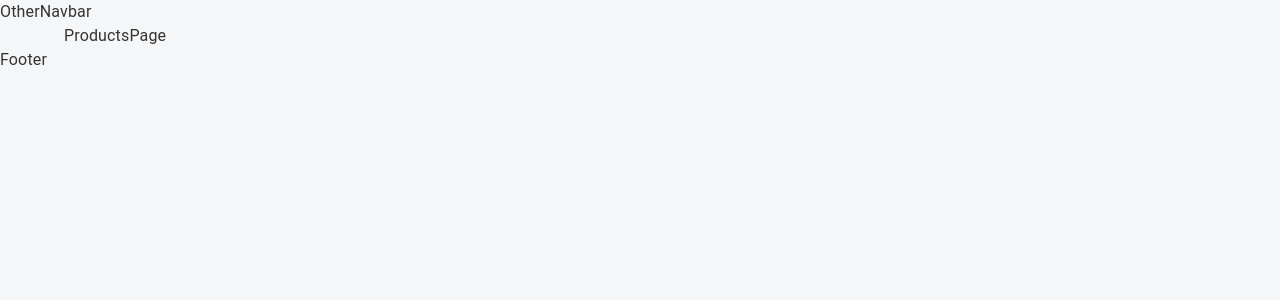
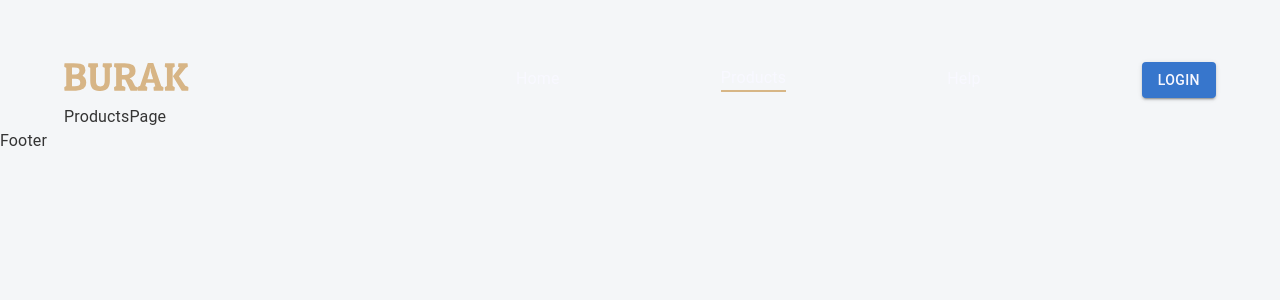
Before and after one commit to mumar9504/burak-react, a React (Create React App) app: page /products in a window 1280 px wide. Shown: the top 300 px of the page. Built offline with nearby package versions, Linux system fonts and the light colour scheme.

Commit message:
feat: publish otherNavbar header component

```diff
--- a/package.json
+++ b/package.json
@@ -19,6 +19,7 @@
     "web-vitals": "^2.1.4"
   },
   "devDependencies": {
+    "@babel/plugin-proposal-private-property-in-object": "^7.21.11",
     "@types/jest": "^27.5.2",
     "@types/node": "^17.0.45",
     "@types/react": "^18.2.48",
--- a/src/app/App.tsx
+++ b/src/app/App.tsx
@@ -1,5 +1,4 @@
 import React from "react";
-import "../css/app.css";
 import { Box, Button, Container, Stack, Typography } from "@mui/material";
 import { Link, Route, Switch, useLocation } from "react-router-dom";
 import { HomePage } from "./screens/homePage/index";
@@ -20,21 +19,11 @@
     <>
       {location.pathname === "/" ? <HomeNavbar /> : <OtherNavbar />}
       <Switch>
-        <Route path="/products">
-          <ProductsPage />
-        </Route>
-        <Route path="/orders">
-          <OrdersPage />
-        </Route>
-        <Route path="/member-page">
-          <UserPage />
-        </Route>
-        <Route path="/help">
-          <HelpPage />
-        </Route>
-        <Route path="/">
-          <HomePage />
-        </Route>
+        <Route path="/products" exact component={ProductsPage} />
+        <Route path="/orders" exact component={OrdersPage} />
+        <Route path="/member-page" exact component={UserPage} />
+        <Route path="/help" exact component={HelpPage} />
+        <Route path="/" exact component={HomePage} />
       </Switch>
       <Footer />
     </>
@@ -42,3 +31,51 @@
 }
 
 export default App;
+
+
+
+
+
+// import React from "react";
+// import { Box, Button, Container, Stack, Typography } from "@mui/material";
+// import { Link, Route, Switch, useLocation } from "react-router-dom";
+// import { HomePage } from "./screens/homePage/index";
+// import { ProductsPage } from "./screens/productsPage/index";
+// import { OrdersPage } from "./screens/ordersPage/index";
+// import { UserPage } from "./screens/userPage/index";
+// import { HelpPage } from "./screens/helpPage";
+// import { HomeNavbar } from "./components/headers/HomeNavbar";
+// import { OtherNavbar } from "./components/headers/OtherNavbar";
+// import { Footer } from "./components/footer";
+// import "../css/app.css";
+// import "../css/navbar.css";
+
+// function App() {
+//   const location = useLocation();
+
+//   return (
+//     <>
+//       {location.pathname === "/" ? <HomeNavbar /> : <OtherNavbar />}
+//       <Switch>
+//         <Route path="/products">
+//           <ProductsPage />
+//         </Route>
+//         <Route path="/orders">
+//           <OrdersPage />
+//         </Route>
+//         <Route path="/member-page">
+//           <UserPage />
+//         </Route>
+//         <Route path="/help">
+//           <HelpPage />
+//         </Route>
+//         <Route path="/">
+//           <HomePage />
+//         </Route>
+//       </Switch>
+//       <Footer />
+//     </>
+//   );
+// }
+
+// export default App;
--- a/src/app/components/headers/HomeNavbar.tsx
+++ b/src/app/components/headers/HomeNavbar.tsx
@@ -15,7 +15,7 @@
           </Box>
           <Stack className="links">
             <Box className={"hover-line"}>
-              <NavLink to="/" activeClassName="underline">
+              <NavLink to="/" exact activeClassName="underline">
                 Home
               </NavLink>
             </Box>
@@ -43,8 +43,6 @@
                 Help
               </NavLink>
             </Box>
-            {/** BASKET */}
-
             {!authMember ? (
               <Box>
                 <Button variant="contained" className="login-button">
--- a/src/app/components/headers/OtherNavbar.tsx
+++ b/src/app/components/headers/OtherNavbar.tsx
@@ -1,3 +1,64 @@
+import { Box, Button, Container, Stack } from "@mui/material";
+import { NavLink } from "react-router-dom";
+
 export function OtherNavbar() {
-  return <div>OtherNavbar</div>;
+  const authMember = null;
+
+  return (
+    <div className="other-navbar">
+      <Container className="navbar-container">
+        <Stack className="menu">
+          <Box>
+            <NavLink to="/">
+              <img className="brand-logo" src="/icons/burak.svg" />
+            </NavLink>
+          </Box>
+          <Stack className="links">
+            <Box className={"hover-line"}>
+              <NavLink to="/">Home</NavLink>
+            </Box>
+            <Box className={"hover-line"}>
+              <NavLink to="/products" activeClassName="underline">
+                Products
+              </NavLink>
+            </Box>
+            {authMember ? (
+              <Box className={"hover-line"}>
+                <NavLink to="/orders" activeClassName="underline">
+                  Orders
+                </NavLink>
+              </Box>
+            ) : null}
+            {authMember ? (
+              <Box className={"hover-line"}>
+                <NavLink to="/member-page" activeClassName="underline">
+                  My page
+                </NavLink>
+              </Box>
+            ) : null}
+            <Box className={"hover-line"}>
+              <NavLink to="/help" activeClassName="underline">
+                Help
+              </NavLink>
+            </Box>
+            {/** BASKET */}
+
+            {!authMember ? (
+              <Box>
+                <Button variant="contained" className="login-button">
+                  Login
+                </Button>
+              </Box>
+            ) : (
+              <img
+                className="user-avatar"
+                src={"/icons/default-user.svg"}
+                aria-haspopup={"true"}
+              />
+            )}
+          </Stack>
+        </Stack>
+      </Container>
+    </div>
+  );
 }
--- a/src/css/navbar.css
+++ b/src/css/navbar.css
@@ -1,3 +1,4 @@
+/* HOME NAVBAR */
 .home-navbar {
   width: 100%;
   height: 773px;
@@ -164,3 +165,83 @@
   background-repeat: no-repeat;
   filter: invert(25%);
 }
+
+// ====================================================
+/*                    OTHER NAVBAR                  */
+// ====================================================
+
+.other-navbar {
+  width: 100%;
+  height: 773px;
+  display: flex;
+  background: url("/public/img/banner.webp");
+  background-size: cover;
+}
+
+.other-navbar .navbar-container {
+  margin-top: 55px;
+}
+
+.other-navbar .navbar-container .menu{
+  height: 50px;
+  display: flex;
+  flex-direction: row;
+  justify-content: space-between;
+  align-items: center;
+}
+
+.other-navbar .navbar-container .menu .brand-logo {
+  width: 125px;
+  height: 30px;
+}
+
+.other-navbar .navbar-container .menu .links {
+  min-width: 700px;
+  display: flex;
+  flex-direction: row;
+  justify-content: space-between;
+  align-items: center;
+}
+
+.other-navbar .navbar-container .menu .links .login-button {
+  background: #3776CC;
+  color: #f8f8ff;
+}
+
+.other-navbar .navbar-container .menu .user-avatar {
+  width: 50px;
+  height: 50px;
+  border-radius: 24px;
+
+}
+
+.other-navbar a {
+  text-decoration: none;
+}
+
+.other-navbar .hover-line a {
+  color: #f8f8ff;
+  z-index: 100;
+}
+
+.other-navbar .underline {
+  display: block;
+  content: "";
+  border-bottom: solid 2px #d7b686;
+}
+
+.other-navbar .hover-line:after {
+  display: block;
+  content: "";
+  border-bottom: solid 2px #d7b686;
+  transform: scaleX(0);
+  transition: transform 250ms ease-in-out;
+}
+
+.other-navbar .hover-line:hover:after {
+  transform: scaleX(1);
+}
+
+.other-navbar div.hover-line:after {
+  transform-origin: 0% 50%;
+}
--- a/src/index.tsx
+++ b/src/index.tsx
@@ -26,8 +26,4 @@
   </React.StrictMode>
 );
 
-
-// If you want to start measuring performance in your app, pass a function
-// to log results (for example: reportWebVitals(console.log))
-// or send to an analytics endpoint. Learn more: https://bit.ly/CRA-vitals
 reportWebVitals();
```
Also changed, not shown: 2 other files (tests, documents, lock files or other folders).
